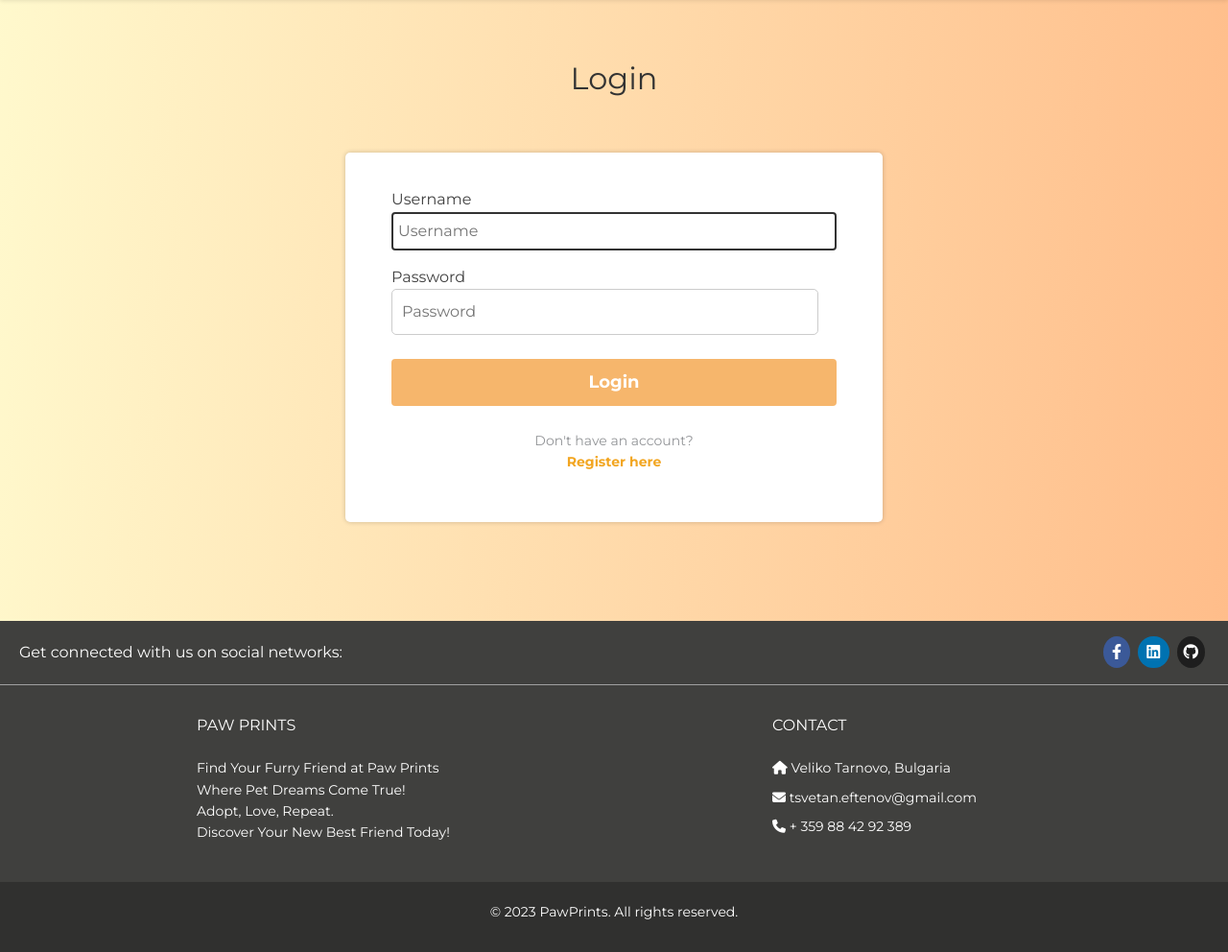
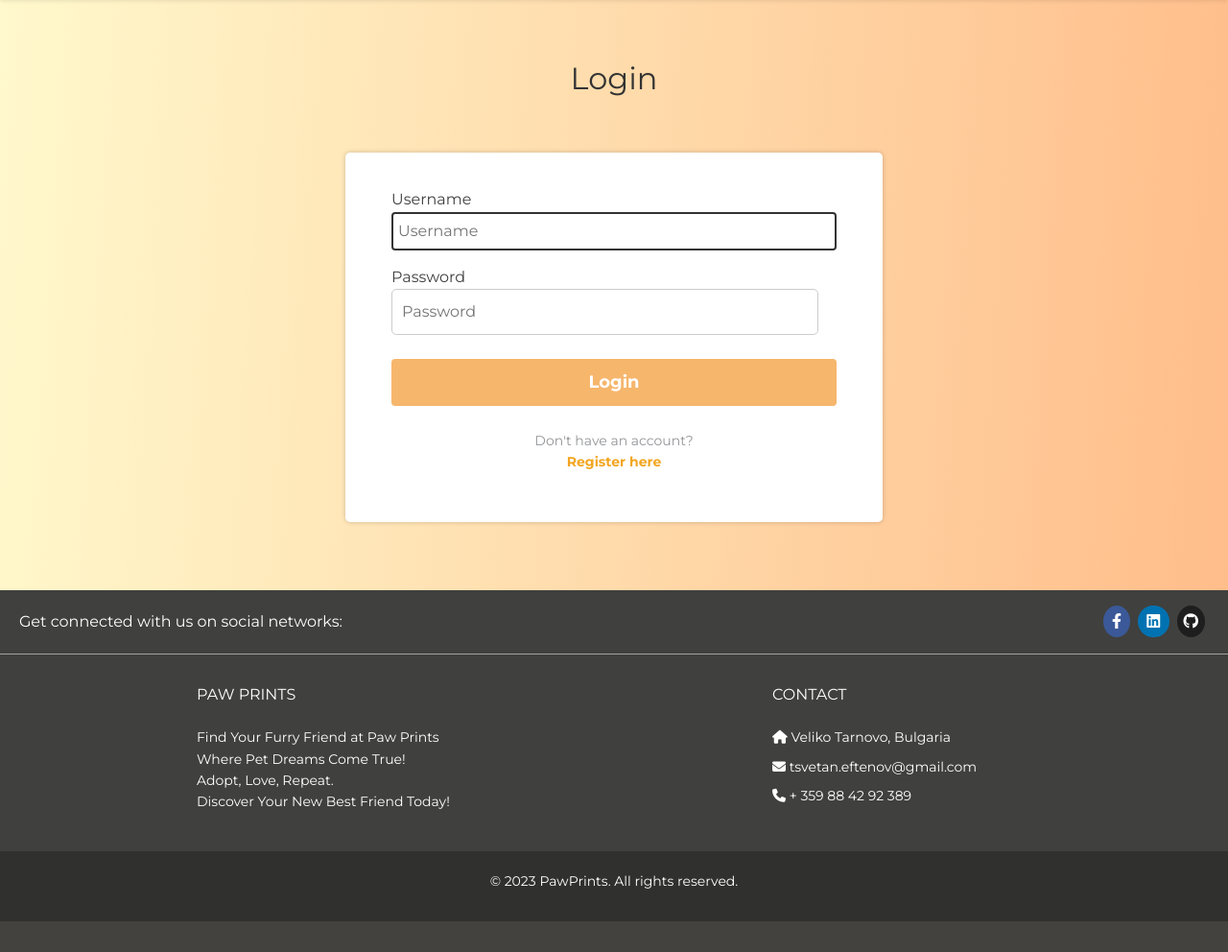
Before and after one commit to eftenow/PawPrints_app, a Django app: page /accounts/login/ in a window 1280 px wide. Shown: the part 121-1113 px from the top of the page at 96% size. After the commit the page ends 1081 px from the top, so only its background shows below. Run offline with Django 4.2, Linux system fonts and the light colour scheme; some libraries are stand-ins or nearby versions.

Commit message:
some overal styling changes

```diff
--- a/static/css/profile-details.css
+++ b/static/css/profile-details.css
@@ -16,7 +16,7 @@ body {
     overflow: hidden;
     border-radius: 2rem;
     box-shadow: 0px 1rem 1.5rem rgba(0, 0, 0, 0.5);
-    margin: 3rem auto 0.2rem auto;
+    margin: 4rem auto 0.2rem auto;
 }
 
 .card .banner {
--- a/static/css/register-login.css
+++ b/static/css/register-login.css
@@ -85,9 +85,10 @@
     margin-bottom: 2.5%;
 }
 
-.login-section {
+.login-section,
+.register-section{
     padding: 5%;
-    min-height: 65vh;
+    min-height: 77vh;
 
 }
 
--- a/static/css/styles.css
+++ b/static/css/styles.css
@@ -5,9 +5,10 @@
 
 
 main {
-    min-height: 81vh;
+    min-height: 71vh;
+}
 
-}
+
 
 
 .contact-info-footer {
```
